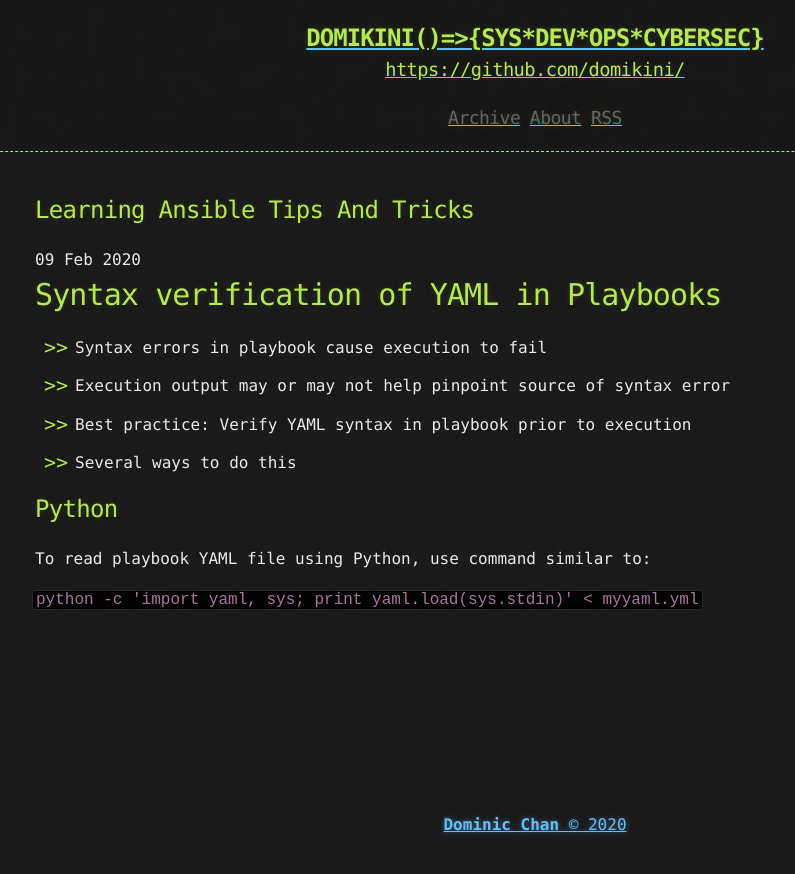
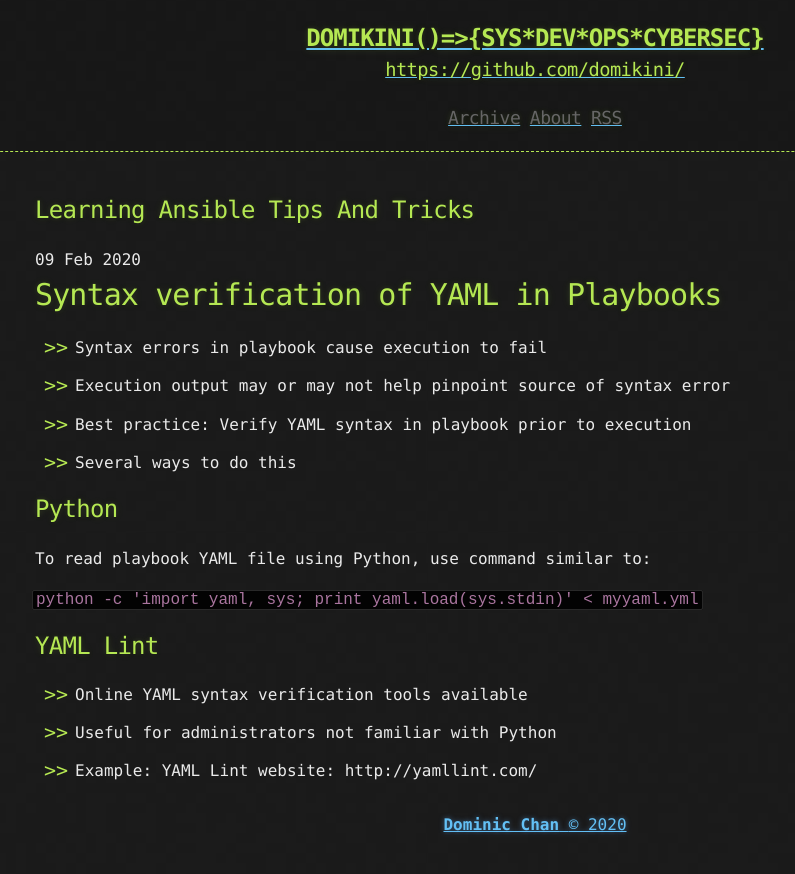
Before and after one commit to domikini/domikini.github.io, a Jekyll site: the page built from _posts/2020-02-09-Learning-Ansible-tips-and-tricks.md, in a window 1280 px wide. Shown: the top 874 px of the page, without its empty margins (105-900 px from the left). Built offline with Jekyll 4.4.1, drawn with Linux system fonts in a browser that asks for light colours.

Commit message:
update docs

```diff
--- a/_posts/2020-02-09-Learning-Ansible-tips-and-tricks.md
+++ b/_posts/2020-02-09-Learning-Ansible-tips-and-tricks.md
@@ -11,3 +11,11 @@
 To read playbook YAML file using Python, use command similar to:
 
 `python -c 'import yaml, sys; print yaml.load(sys.stdin)' < myyaml.yml`
+
+
+## YAML Lint
+-  Online YAML syntax verification tools available
+
+-  Useful for administrators not familiar with Python
+
+-  Example: YAML Lint website: http://yamllint.com/
```
